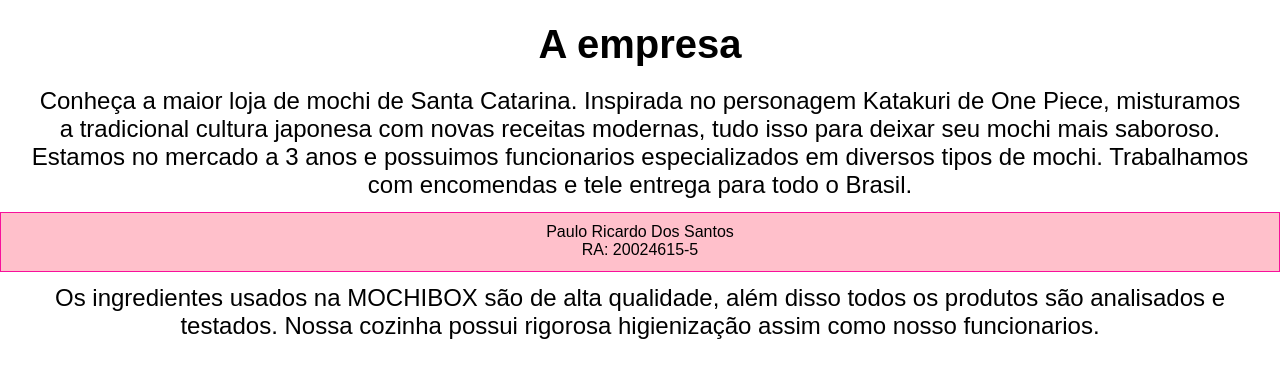
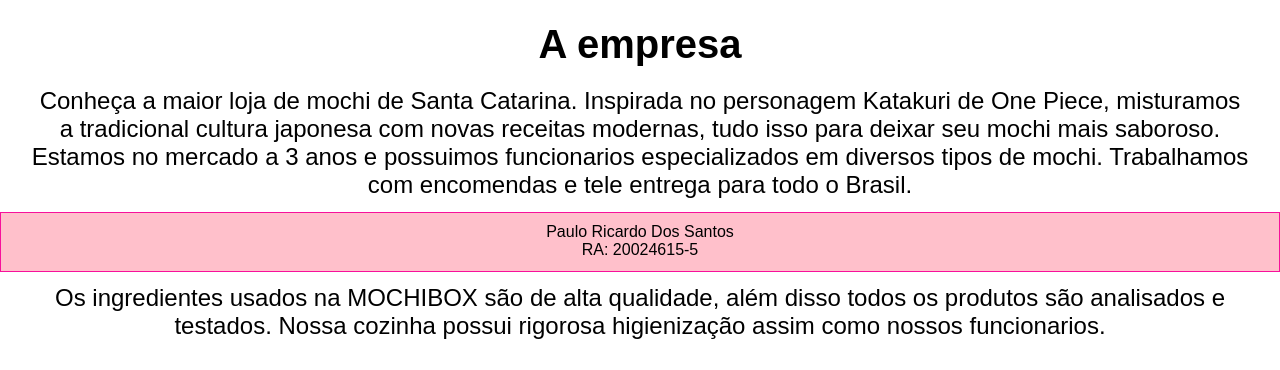
Before and after one commit to Ri1ck/20024615-5_PauloRicardoDosSantos, a PHP site: page /index.php?p=quem_somos in a window 1280 px wide. Shown: the part 528-898 px from the top of the page. Run offline with PHP 8.4, Linux system fonts and the light colour scheme.

Commit message:
Update quem_somos.php

```diff
--- a/pages/quem_somos.php
+++ b/pages/quem_somos.php
@@ -5,5 +5,5 @@
 	<h5> A empresa </h5>
 	<p2>Conheça a maior loja de mochi de Santa Catarina. Inspirada no personagem Katakuri de One Piece, misturamos a tradicional cultura japonesa com novas receitas modernas, tudo isso para deixar seu mochi mais saboroso. Estamos no mercado a 3 anos e possuimos funcionarios especializados em diversos tipos de mochi. Trabalhamos com encomendas e tele entrega para todo o Brasil.</p2>
 	<h5>Nosso mochi</h5>
-	<p2>Os ingredientes usados na MOCHIBOX são de alta qualidade, além disso todos os produtos são analisados e testados. Nossa cozinha possui rigorosa higienização assim como nosso funcionarios. </p2>
+	<p2>Os ingredientes usados na MOCHIBOX são de alta qualidade, além disso todos os produtos são analisados e testados. Nossa cozinha possui rigorosa higienização assim como nossos funcionarios. </p2>
 </div>
```
